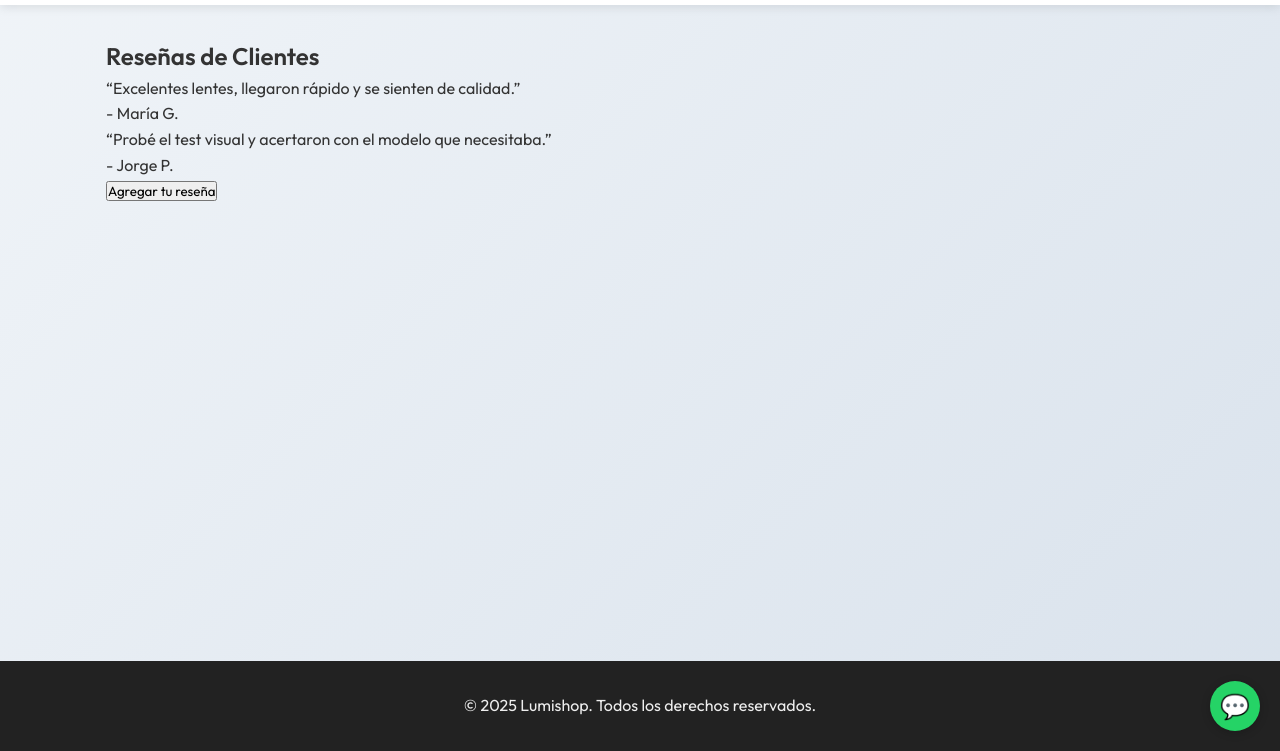
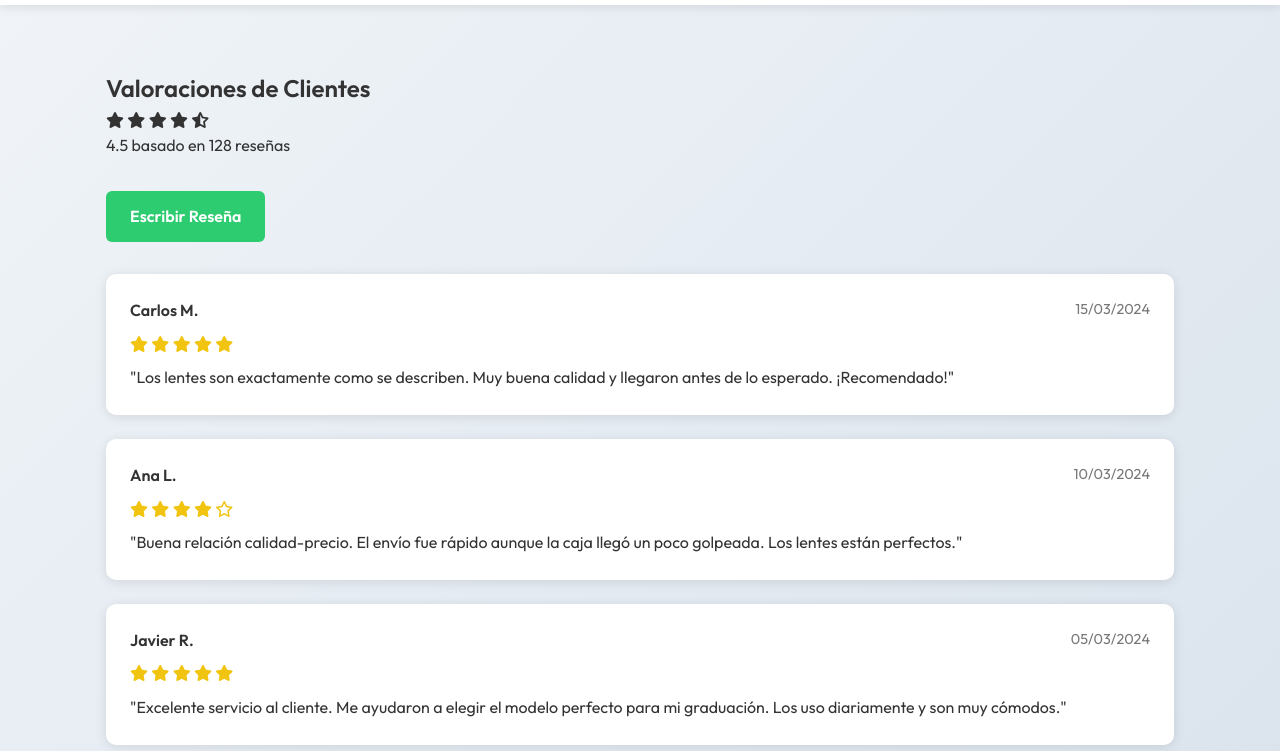
Before and after one commit to benjammdoleyyy/lumishop-frontend, a plain HTML site: page reseñas.html in a window 1280 px wide. Shown: the part 49-800 px from the top of the page. Drawn offline with Linux system fonts and the light colour scheme.

Commit message:
Update reseñas.html

```diff
--- a/reseñas.html
+++ b/reseñas.html
@@ -2,15 +2,19 @@
 <html lang="es">
 <head>
   <meta charset="UTF-8" />
-  <meta name="viewport" content="width=device-width, initial-scale=1" />
+  <meta name="viewport" content="width=device-width, initial-scale=1.0" />
   <title>Reseñas - Lumishop</title>
   <link rel="stylesheet" href="styles.css" />
   <link href="https://fonts.googleapis.com/css2?family=Outfit:wght@300;400;600&display=swap" rel="stylesheet" />
+  <link rel="stylesheet" href="https://cdnjs.cloudflare.com/ajax/libs/font-awesome/6.0.0-beta3/css/all.min.css" />
 </head>
 <body>
   <header>
     <nav class="navbar">
       <div class="logo">LUMISHOP</div>
+      <button class="menu-toggle" aria-label="Toggle menu">
+        <i class="fas fa-bars"></i>
+      </button>
       <ul class="nav-links">
         <li><a href="index.html#catalogo">Catálogo</a></li>
         <li><a href="index.html#ofertas">Ofertas</a></li>
@@ -22,28 +26,86 @@
     </nav>
   </header>
 
-  <main>
-    <section class="reseñas container">
-      <h2>Reseñas de Clientes</h2>
-      <div class="testimonio card">
-        <p>“Excelentes lentes, llegaron rápido y se sienten de calidad.”</p>
-        <span>- María G.</span>
-      </div>
-      <div class="testimonio card">
-        <p>“Probé el test visual y acertaron con el modelo que necesitaba.”</p>
-        <span>- Jorge P.</span>
+  <main class="centered-container">
+    <div class="container">
+      <div class="rating-summary text-center">
+        <h2>Valoraciones de Clientes</h2>
+        <div class="overall-rating">
+          <div class="stars">
+            <i class="fas fa-star"></i>
+            <i class="fas fa-star"></i>
+            <i class="fas fa-star"></i>
+            <i class="fas fa-star"></i>
+            <i class="fas fa-star-half-alt"></i>
+          </div>
+          <p class="rating-text">4.5 basado en 128 reseñas</p>
+        </div>
       </div>
 
-      <!-- Botón para agregar reseña (visible solo para usuarios que hayan comprado) -->
-      <div class="agregar-reseña">
-        <button class="btn-secundario">Agregar tu reseña</button>
+      <div class="text-center" style="margin: 2rem 0;">
+        <a href="nueva-reseña.html" class="btn btn-secondary">Escribir Reseña</a>
       </div>
-    </section>
+
+      <div class="reviews-container">
+        <!-- Reseña de ejemplo 1 -->
+        <div class="review-card">
+          <div class="review-header">
+            <span class="review-author">Carlos M.</span>
+            <span class="review-date">15/03/2024</span>
+          </div>
+          <div class="review-rating">
+            <i class="fas fa-star"></i>
+            <i class="fas fa-star"></i>
+            <i class="fas fa-star"></i>
+            <i class="fas fa-star"></i>
+            <i class="fas fa-star"></i>
+          </div>
+          <p class="review-text">"Los lentes son exactamente como se describen. Muy buena calidad y llegaron antes de lo esperado. ¡Recomendado!"</p>
+        </div>
+
+        <!-- Reseña de ejemplo 2 -->
+        <div class="review-card">
+          <div class="review-header">
+            <span class="review-author">Ana L.</span>
+            <span class="review-date">10/03/2024</span>
+          </div>
+          <div class="review-rating">
+            <i class="fas fa-star"></i>
+            <i class="fas fa-star"></i>
+            <i class="fas fa-star"></i>
+            <i class="fas fa-star"></i>
+            <i class="far fa-star"></i>
+          </div>
+          <p class="review-text">"Buena relación calidad-precio. El envío fue rápido aunque la caja llegó un poco golpeada. Los lentes están perfectos."</p>
+        </div>
+
+        <!-- Reseña de ejemplo 3 -->
+        <div class="review-card">
+          <div class="review-header">
+            <span class="review-author">Javier R.</span>
+            <span class="review-date">05/03/2024</span>
+          </div>
+          <div class="review-rating">
+            <i class="fas fa-star"></i>
+            <i class="fas fa-star"></i>
+            <i class="fas fa-star"></i>
+            <i class="fas fa-star"></i>
+            <i class="fas fa-star"></i>
+          </div>
+          <p class="review-text">"Excelente servicio al cliente. Me ayudaron a elegir el modelo perfecto para mi graduación. Los uso diariamente y son muy cómodos."</p>
+        </div>
+      </div>
+
+      <div class="text-center" style="margin-top: 2rem;">
+        <a href="nueva-reseña.html" class="btn btn-secondary">Escribir tu Reseña</a>
+      </div>
+    </div>
   </main>
 
   <footer>
     <p>&copy; 2025 Lumishop. Todos los derechos reservados.</p>
   </footer>
-  <a href="https://wa.me/53456789012" class="whatsapp-btn" target="_blank" rel="noopener">💬</a>
+
+  <script src="script.js"></script>
 </body>
-</html>
+            </html>
```
